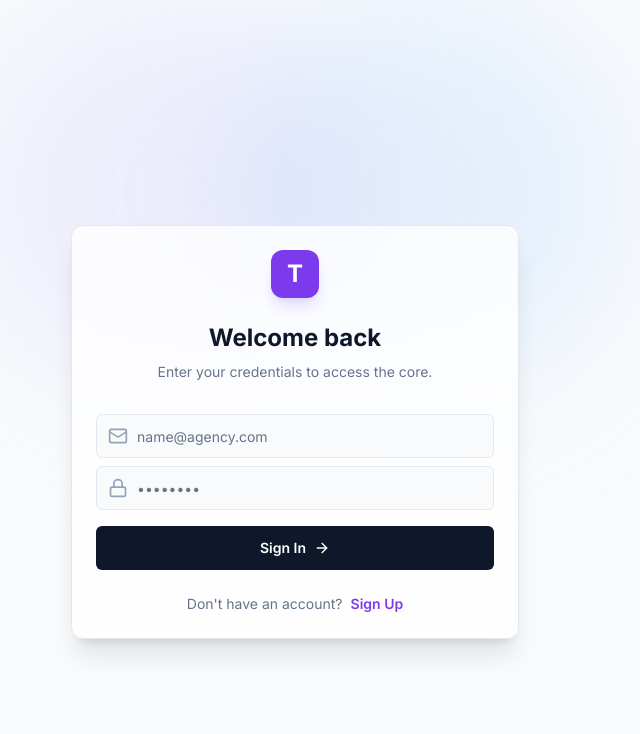
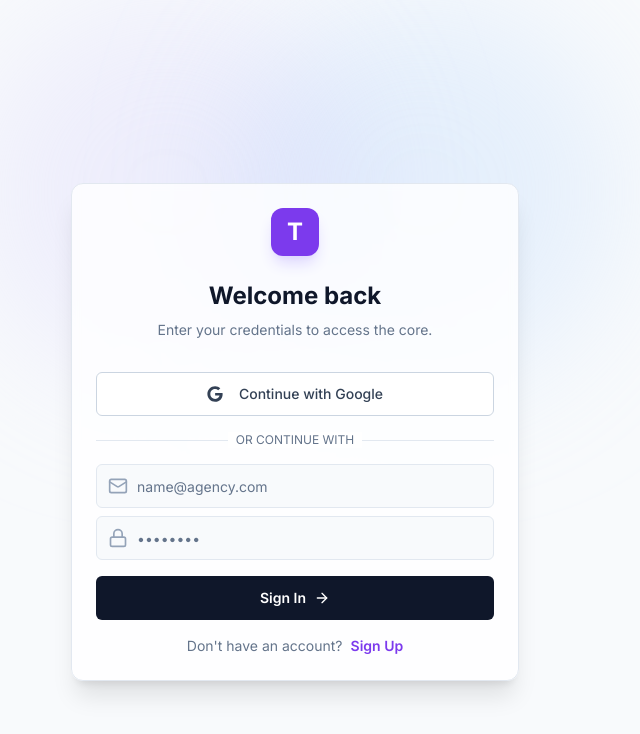
Before and after one commit to florianderosnay-collab/thavon-backend, a Next.js app in the folder frontend/: page /login in a window 1280 px wide. Shown: the top 734 px of the page, without its empty margins (345-985 px from the left). Built offline with nearby package versions, Linux system fonts and the light colour scheme; no server answers.

Commit message:
added google auth

```diff
--- /dev/null
+++ b/frontend/app/auth/callback/route.ts
@@ -0,0 +1,48 @@
+import { createServerClient, type CookieOptions } from '@supabase/ssr'
+import { NextResponse } from 'next/server'
+
+export async function GET(request: Request) {
+  const { searchParams, origin } = new URL(request.url)
+  const code = searchParams.get('code')
+  // if "next" is in param, use it as the redirect URL
+  const next = searchParams.get('next') ?? '/'
+
+  if (code) {
+    const cookieStore = {
+      get(name: string) {
+        return request.headers.get('cookie')?.split('; ').find(row => row.startsWith(`${name}=`))?.split('=')[1]
+      },
+      set(name: string, value: string, options: CookieOptions) {
+        // We can't set cookies in this specific helper, but we don't need to for the exchange
+      },
+      remove(name: string, options: CookieOptions) {},
+    }
+
+    const supabase = createServerClient(
+      process.env.NEXT_PUBLIC_SUPABASE_URL!,
+      process.env.NEXT_PUBLIC_SUPABASE_ANON_KEY!,
+      {
+        cookies: {
+          get(name: string) {
+            return request.headers.get('cookie')?.split('; ').find(row => row.startsWith(`${name}=`))?.split('=')[1]
+          },
+          set(name: string, value: string, options: CookieOptions) {
+            // Needed to handle the cookie exchange
+            request.headers.set('Set-Cookie', `${name}=${value}`)
+          },
+          remove(name: string, options: CookieOptions) {},
+        },
+      }
+    )
+
+    // Exchange the code for a session
+    const { error } = await supabase.auth.exchangeCodeForSession(code)
+
+    if (!error) {
+      return NextResponse.redirect(`${origin}${next}`)
+    }
+  }
+
+  // If error, return to login
+  return NextResponse.redirect(`${origin}/login?error=auth-code-error`)
+}
--- a/frontend/app/login/page.tsx
+++ b/frontend/app/login/page.tsx
@@ -1,7 +1,7 @@
 "use client";
 
+import { useState } from "react";
 import { supabase } from "@/lib/supabaseClient";
-import { useState } from "react";
 import { useRouter } from "next/navigation";
 import { Lock, Mail, Loader2, ArrowRight } from "lucide-react";
 import { Button } from "@/components/ui/button";
@@ -13,7 +13,7 @@ export default function LoginPage() {
   const [email, setEmail] = useState("");
   const [password, setPassword] = useState("");
   const [loading, setLoading] = useState(false);
-  const [isSignUp, setIsSignUp] = useState(false); // Toggle between Login/Signup
+  const [isSignUp, setIsSignUp] = useState(false);
   const [error, setError] = useState("");
 
   const handleAuth = async (e: React.FormEvent) => {
@@ -23,22 +23,14 @@ export default function LoginPage() {
 
     try {
       if (isSignUp) {
-        // SIGN UP LOGIC
-        const { error } = await supabase.auth.signUp({
-          email,
-          password,
-        });
+        const { error } = await supabase.auth.signUp({ email, password });
         if (error) throw error;
         alert("Account created! Check your email to verify.");
       } else {
-        // LOGIN LOGIC
-        const { error } = await supabase.auth.signInWithPassword({
-          email,
-          password,
-        });
+        const { error } = await supabase.auth.signInWithPassword({ email, password });
         if (error) throw error;
-        router.push("/"); // Redirect to Dashboard
-        router.refresh(); // Refresh middleware state
+        router.push("/");
+        router.refresh();
       }
     } catch (err: any) {
       setError(err.message);
@@ -47,9 +39,17 @@ export default function LoginPage() {
     }
   };
 
+  const handleGoogleLogin = async () => {
+    await supabase.auth.signInWithOAuth({
+      provider: 'google',
+      options: {
+        redirectTo: `${window.location.origin}/auth/callback`,
+      },
+    });
+  };
+
   return (
     <div className="min-h-screen bg-slate-50 flex items-center justify-center p-4">
-
       {/* BACKGROUND DECORATION */}
       <div className="absolute inset-0 overflow-hidden pointer-events-none">
         <div className="absolute top-0 left-1/4 w-96 h-96 bg-violet-200 rounded-full mix-blend-multiply filter blur-3xl opacity-30 animate-blob"></div>
@@ -65,10 +65,33 @@ export default function LoginPage() {
             {isSignUp ? "Create your account" : "Welcome back"}
           </CardTitle>
           <CardDescription>
-            {isSignUp ? "Start hunting leads in seconds." : "Enter your credentials to access the core."}
+            Enter your credentials to access the core.
           </CardDescription>
         </CardHeader>
-        <CardContent>
+        <CardContent className="space-y-4">
+
+          {/* GOOGLE LOGIN BUTTON */}
+          <Button
+            variant="outline"
+            className="w-full h-11 bg-white border-slate-300 hover:bg-slate-50 text-slate-700 font-medium"
+            onClick={handleGoogleLogin}
+          >
+            <svg className="mr-2 h-5 w-5" aria-hidden="true" focusable="false" data-prefix="fab" data-icon="google" role="img" xmlns="http://www.w3.org/2000/svg" viewBox="0 0 488 512">
+              <path fill="currentColor" d="M488 261.8C488 403.3 391.1 504 248 504 110.8 504 0 393.2 0 256S110.8 8 248 8c66.8 0 123 24.5 166.3 64.9l-67.5 64.9C258.5 52.6 94.3 116.6 94.3 256c0 86.5 69.1 156.6 153.7 156.6 98.2 0 135-70.4 140.8-106.9H248v-85.3h236.1c2.3 12.7 3.9 24.9 3.9 41.4z"></path>
+            </svg>
+            Continue with Google
+          </Button>
+
+          {/* DIVIDER */}
+          <div className="relative">
+            <div className="absolute inset-0 flex items-center">
+              <span className="w-full border-t border-slate-200" />
+            </div>
+            <div className="relative flex justify-center text-xs uppercase">
+              <span className="bg-white px-2 text-slate-500">Or continue with</span>
+            </div>
+          </div>
+
           <form onSubmit={handleAuth} className="space-y-4">
             <div className="space-y-2">
               <div className="relative">
```
